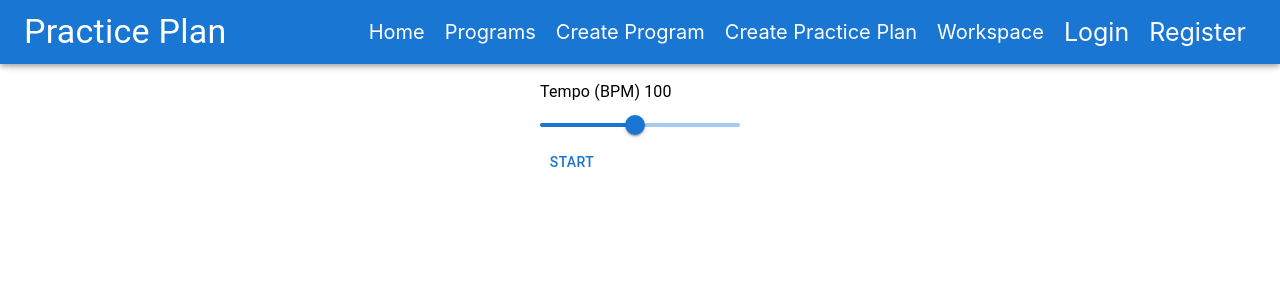
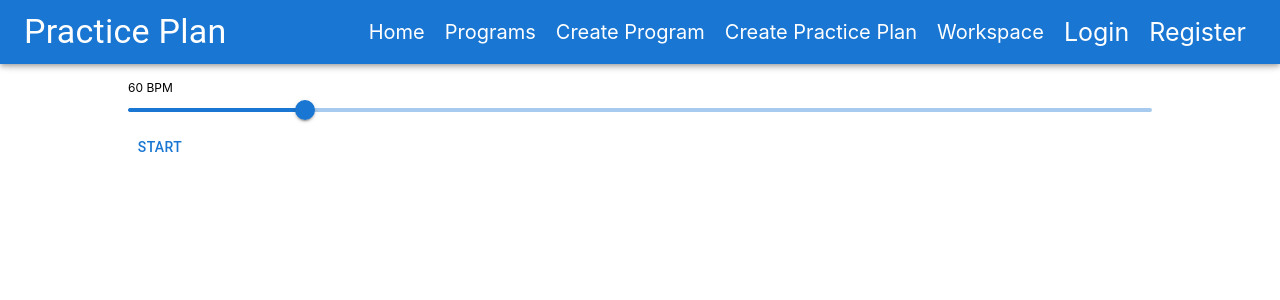
Before and after one commit to shoneriki/mern-practice, a React (Create React App) app in the folder client/: page /workspace in a window 1280 px wide. Shown: the top 300 px of the page. Built offline with nearby package versions, Linux system fonts and the light colour scheme.

Commit message:
metronome technically working

```diff
--- /dev/null
+++ b/client/src/components/Metronome.js
@@ -0,0 +1,101 @@
+import React, { Component } from "react";
+import click from "../assets/sounds/click.mp3"
+import woodblock from "../assets/sounds/woodblock.mp3"
+
+import { Button, Slider, Box, Typography, Input } from "@mui/material";
+
+
+export class Metronome extends Component {
+  constructor(props) {
+    super(props);
+
+    this.state = {
+      isPlaying: false,
+      count: 0,
+      bpm: 60,
+      beatsPerMeasure: 4,
+    };
+
+    this.click1 = new Audio(click);
+    this.click2 = new Audio(woodblock);
+  }
+
+  handleInputChange = (event, newValue) => {
+    const bpm = newValue;
+
+    if (this.state.isPlaying) {
+      // stop old timer and start a new one
+      clearInterval(this.timer);
+      this.timer = setInterval(this.playClick, (60 / bpm) * 1000);
+
+      // set the new bpm
+      // and reset the beat counter
+      this.setState({
+        count: 0,
+        bpm,
+      });
+    } else {
+      // otherwise, just update the bpm
+      this.setState({ bpm });
+    }
+  };
+
+  playClick = () => {
+    const { count, beatsPerMeasure } = this.state;
+
+    // alternate click sounds
+    if (count % beatsPerMeasure === 0) {
+      this.click2.play();
+    } else {
+      this.click1.play();
+    }
+
+    // keep track of which beat we're on
+    this.setState((state) => ({
+      count: (state.count + 1) % state.beatsPerMeasure,
+    }));
+  };
+
+  startStop = () => {
+    if (this.state.isPlaying) {
+      // stop the timer
+      clearInterval(this.timer);
+      this.setState({
+        isPlaying: false,
+      });
+    } else {
+      // start a timer with current bpm
+      this.timer = setInterval(this.playClick, (60 / this.state.bpm) * 1000);
+      this.setState(
+        {
+          count: 0,
+          isPlaying: true,
+          // play a click immediately (after setState finishes)
+        },
+        this.playClick
+      );
+    }
+  };
+
+  render() {
+    const { isPlaying, bpm } = this.state;
+
+    return (
+      <Box sx={{ width: "80%" }} className="metronome">
+        <Box className="bpm-slider">
+          <p>{bpm} BPM</p>
+          <Slider
+            type="range"
+            min={10}
+            max={300}
+            value={bpm}
+            onChange={this.handleInputChange}
+          />
+        </Box>
+        <Button onClick={this.startStop}>{isPlaying ? "Stop" : "Start"}</Button>
+      </Box>
+    );
+  }
+}
+
+export default Metronome;
--- a/client/src/pages/workspace.js
+++ b/client/src/pages/workspace.js
@@ -1,86 +1,14 @@
 import React, { useState, useRef } from "react";
-import { Button, Slider, Box, Typography } from "@mui/material";
+import {Metronome} from "../components/Metronome"
+import { Button, Slider, Box, Typography, Input } from "@mui/material";
+
 
 export const Workspace = () => {
-  const audioContext = new (window.AudioContext || window.webkitAudioContext)();
-  const [bpm, setBpm] = useState(100);
-  const [playing, setPlaying] = useState(false);
-  const [count, setCount] = useState(0);
-  const [beatsPerMeasure, setBeatsPerMeasure] = useState(4);
-  const lookahead = 25.0;
-  const scheduleAheadTime = 0.1;
-  const nextNoteTime = useRef(audioContext.currentTime + 0.05);
-  const timerID = useRef();
-  const notesInQueue = useRef([]);
 
-  function nextNote() {
-    const secondsPerBeat = 60.0 / bpm;
-    nextNoteTime.current = nextNoteTime.current + secondsPerBeat;
-    setCount((prevCount) => (prevCount + 1) % beatsPerMeasure);
-  }
-
-  function scheduleNote(beatNumber, time) {
-    notesInQueue.current = notesInQueue.current.concat({
-      note: beatNumber,
-      time,
-    });
-    const osc = audioContext.createOscillator();
-    osc.connect(audioContext.destination);
-    if (beatNumber % beatsPerMeasure === 0) osc.frequency.value = 880.0;
-    else osc.frequency.value = 440.0;
-    osc.start(time);
-    osc.stop(time + 0.05);
-  }
-
-  function scheduler() {
-    while (
-      nextNoteTime.current <
-      audioContext.currentTime + scheduleAheadTime
-    ) {
-      scheduleNote(count, nextNoteTime.current);
-      nextNote();
-    }
-    timerID.current = window.setTimeout(scheduler, lookahead);
-  }
-
-  function startStop() {
-    setCount(0);
-    nextNoteTime.current = audioContext.currentTime + 0.05;
-    setPlaying((prevPlaying) => !prevPlaying);
-    if (!playing) {
-      scheduler();
-    } else {
-      window.clearTimeout(timerID.current);
-      notesInQueue.current = [];
-    }
-  }
-
-  function handleBpmChange(e, val) {
-    setBpm(val);
-    if(playing) {
-      window.clearTimeout(timerID.current);
-      notesInQueue.current = []
-      setCount(0);
-      nextNoteTime.current = audioContext.currentTime + 0.05;
-      scheduler();
-    }
-  }
 
   return (
-    <Box sx={{ width: 200 }}>
-      <Typography id="input-slider" gutterBottom>
-        Tempo (BPM) {bpm}
-      </Typography>
-      <Slider
-        value={bpm}
-        onChange={handleBpmChange}
-        aria-labelledby="input-slider"
-        valueLabelDisplay="auto"
-        step={1}
-        min={10}
-        max={200}
-      />
-      <Button onClick={startStop}>{playing ? "Stop" : "Start"}</Button>
-    </Box>
+    <>
+    <Metronome/>
+    </>
   );
 };
```
